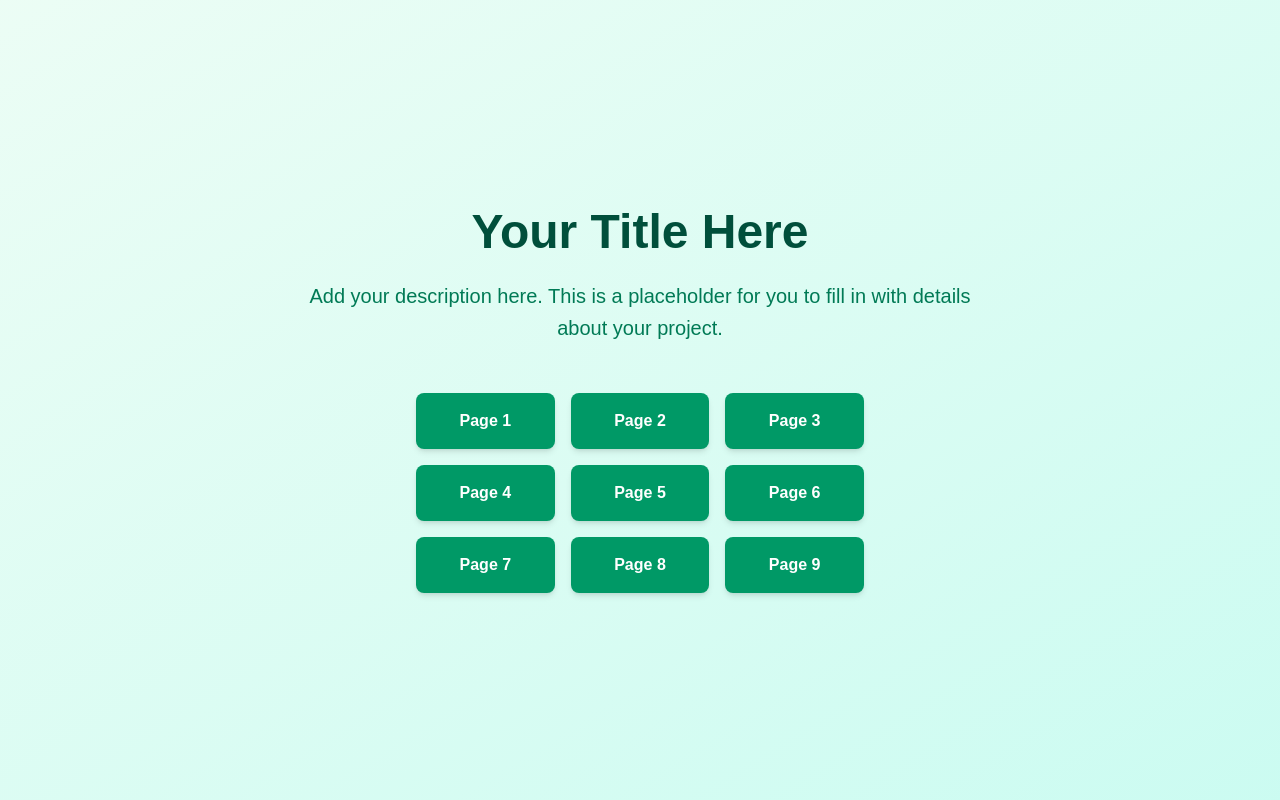
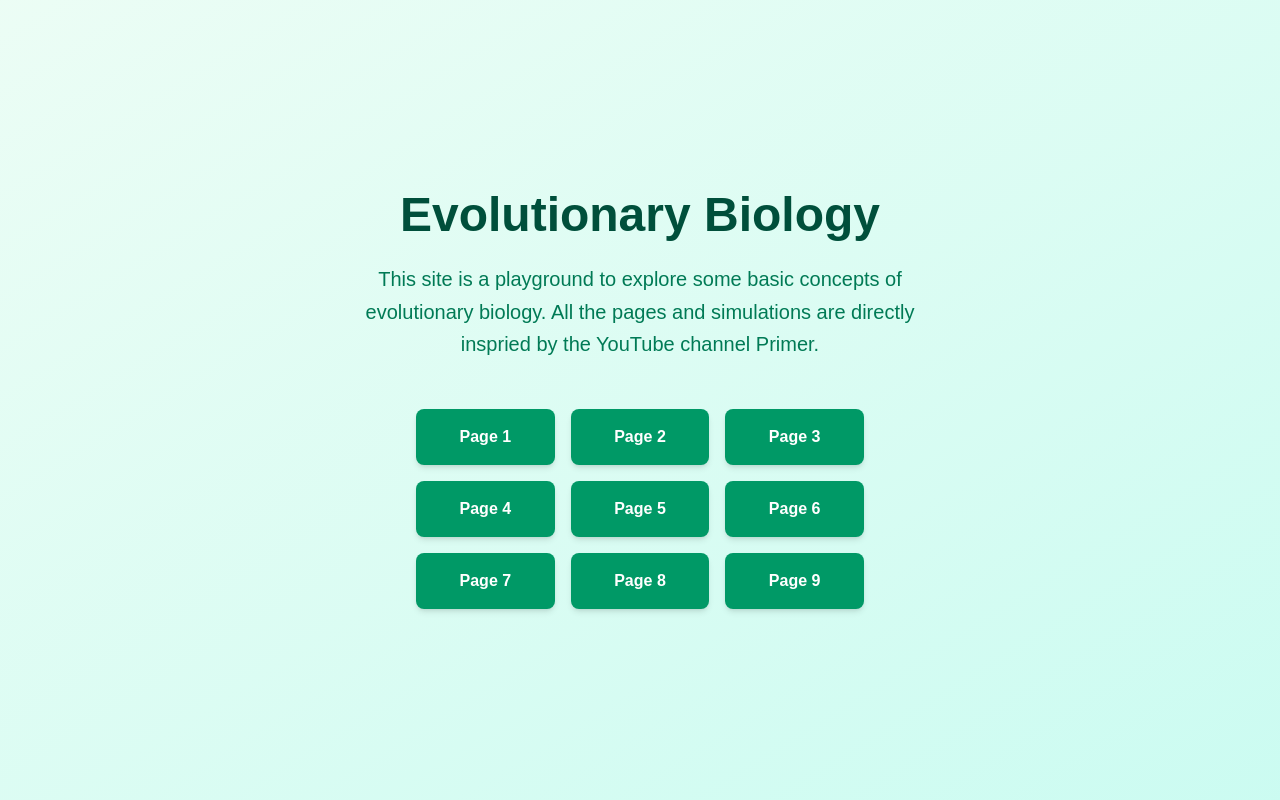
Before and after one commit to akashpatel1198/evolutionary-biology, a Next.js app: page / in a window 1280 px wide. Built offline with nearby package versions, Linux system fonts and the light colour scheme.

Commit message:
added page plan MD

```diff
--- a/app/page.tsx
+++ b/app/page.tsx
@@ -8,13 +8,14 @@ export default function Home() {
       <main className="text-center px-8 py-16 max-w-3xl">
         <h1 className="text-5xl font-bold text-emerald-900 mb-6">
           {/* TODO: Add your title here */}
-          Your Title Here
+          Evolutionary Biology
         </h1>
 
-        <p className="text-xl text-emerald-700 mb-12 leading-relaxed">
+        <p className="text-xl text-emerald-700 mb-12 leading-relaxed px-12">
           {/* TODO: Add your description here */}
-          Add your description here. This is a placeholder for you to fill in
-          with details about your project.
+          {`This site is a playground to explore some basic concepts of evolutionary biology.
+          All the pages and simulations are directly inspried by the YouTube channel Primer.
+          `}
         </p>
 
         <div className="grid grid-cols-3 gap-4 max-w-md mx-auto">
```
Also changed, not shown: 1 other file (tests, documents, lock files or other folders).
